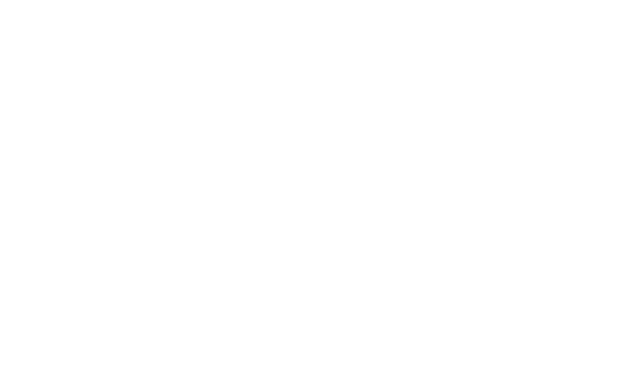
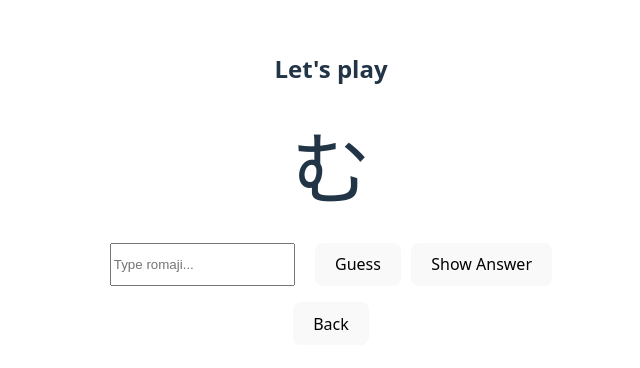
Before and after one commit to JIhushiru/JapCharQuiz, a React (Vite) app: page /unlimode in a window 1280 px wide. Before the commit this address had no page. Shown: the part 212-580 px from the top of the page, without its empty margins (309-949 px from the left). Built offline with nearby package versions, Linux system fonts and the light colour scheme.

Commit message:
implement unlimited quiz mode

```diff
--- a/src/App.tsx
+++ b/src/App.tsx
@@ -2,11 +2,13 @@
 import './App.css'
 import {Routes, Route} from 'react-router-dom';
 import Home from './components/Home';
+import UnliMode from './components/UnliMode';
 
 function App() {
   return (
     <Routes>
       <Route path = '/' element = {<Home/>}/>
+      <Route path = '/unlimode' element ={<UnliMode/>}/>
     </Routes>
   );
 }
--- /dev/null
+++ b/src/components/UnliMode.tsx
@@ -0,0 +1,57 @@
+import { useNavigate } from "react-router-dom";
+import { useState } from "react";
+import hiraganaArray from "../dictionary/hiragana";
+import "../styles/UnliMode.css";
+
+export default function UnliMode() {
+
+    const getRandomKana = () => {
+    return hiraganaArray[Math.floor(Math.random() * hiraganaArray.length)];
+};
+
+
+    const navigate = useNavigate();
+    const [currentKana, setCurrentKana] = useState(()=>getRandomKana());
+    const [userGuess, setUserGuess] = useState("");
+    const [message, setMessage] = useState("");
+    const [answer, setAnswer] = useState("");
+
+  const handleCheck = () => {
+    if (userGuess.trim().toLowerCase() === currentKana.romaji) {
+      setMessage("Correct!");
+      setUserGuess("");
+      setAnswer("");
+      setCurrentKana(getRandomKana());
+    } else {
+      setMessage("Try again!");
+    }
+  };
+
+  const showAnswer = () => {
+    setAnswer(currentKana.romaji);
+  }
+
+  return (
+    <>
+      <h2>Let's play</h2>
+      <div className="currentKana">{currentKana.kana}</div>
+
+      <div className = 'guess'>
+        <input
+          value={userGuess}
+          onChange={(e) => setUserGuess(e.target.value)}
+          onKeyDown={(e) => e.key === "Enter" && handleCheck()}
+          placeholder="Type romaji..."
+        />
+        <div></div>
+        <button onClick={handleCheck}>Guess</button>
+        <button onClick={showAnswer}>Show Answer</button>
+      </div>
+
+      <p>{message}</p>
+      {answer && <p>Answer: {answer}</p>}
+
+      <button onClick={() => navigate("/")}>Back</button>
+    </>
+  );
+}
--- /dev/null
+++ b/src/styles/UnliMode.css
@@ -0,0 +1,8 @@
+.currentKana {
+    font-size: 5rem;
+}
+.guess {
+    display: flex;
+    gap: 10px;
+    margin-top: 1rem;
+}
```
